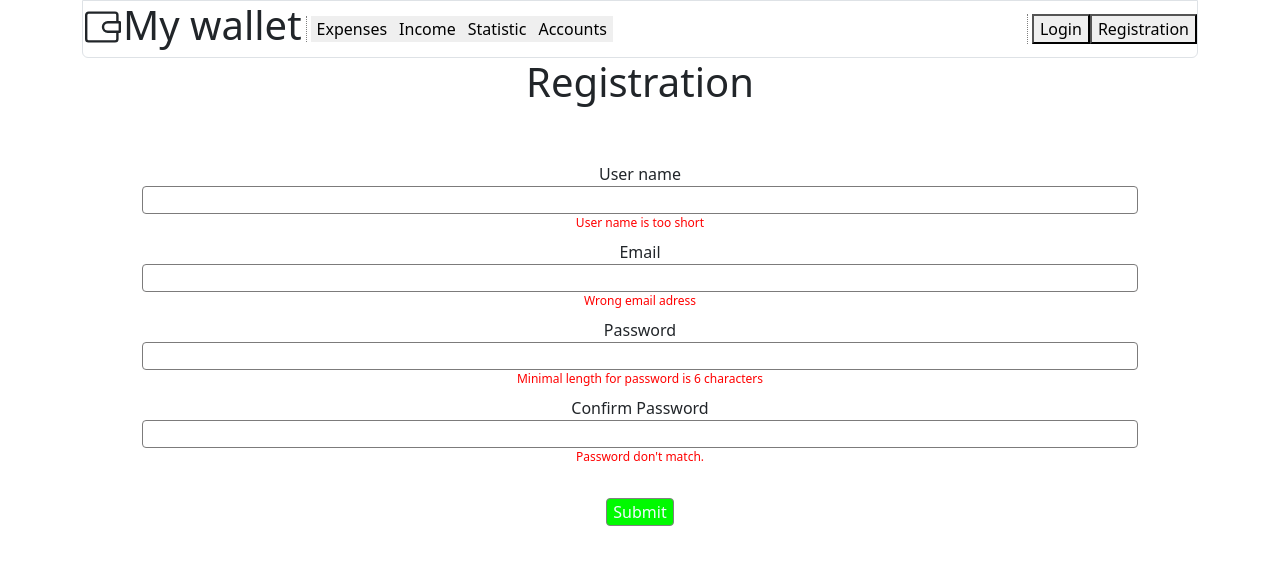
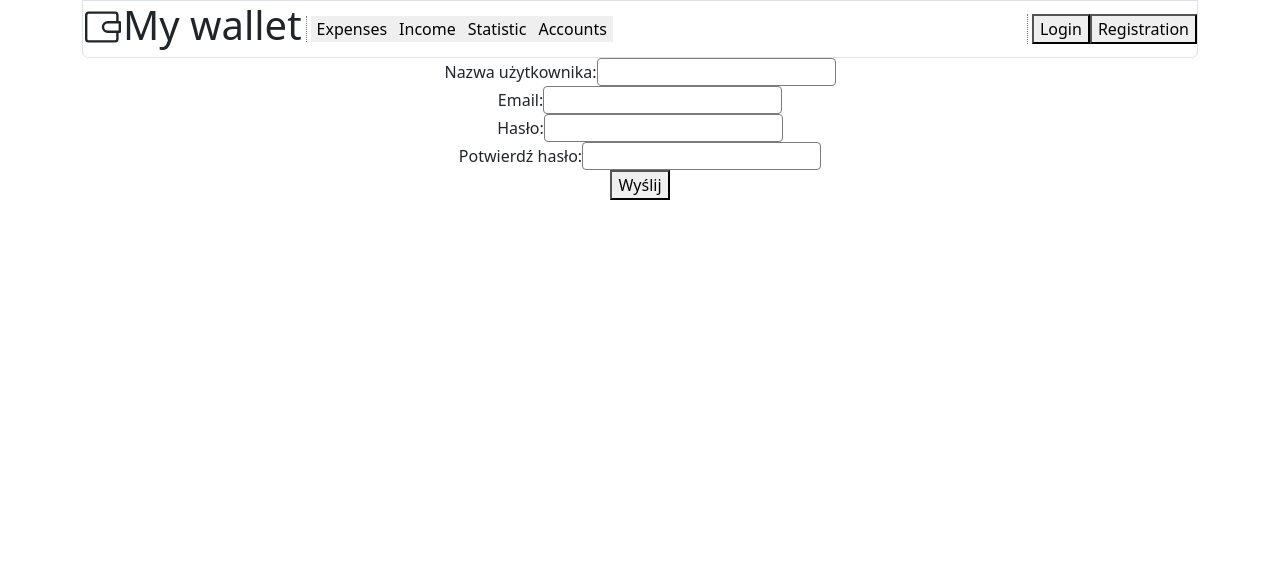
Before and after one commit to 6tomek7/My-wallet, a React (Create React App) app: page / in a window 1280 px wide. Both pictures are taken after a click on the button "Registration". Shown: the top 564 px of the page. Built offline with nearby package versions, Linux system fonts and the light colour scheme.

Commit message:
init fields

```diff
--- a/src/pages/Registration.js
+++ b/src/pages/Registration.js
@@ -1,66 +1,87 @@
-import React from "react";
+import React, { useState } from "react";
 import "./registration.css";
-import FieldToForm from "components/FieldToForm";
 const Registration = () => {
-  const formParameters = {
-    userName: "",
-    email: "",
-    password: "",
-    confirmationPassword: "",
+  const [username, setUsername] = useState("");
+  const [email, setEmail] = useState("");
+  const [password, setPassword] = useState("");
+  const [confirmPassword, setConfirmPassword] = useState("");
+  const [errors, setErrors] = useState({});
+
+  const validate = () => {
+    const errors = {};
+
+    if (username.length < 5) {
+      errors.username = "Nazwa użytkownika musi mieć minimum 5 znaków";
+    }
+
+    const passwordRegex = /^(?=.*[A-Z])(?=.*[!@#$%^&*]).{8,}$/;
+    if (!passwordRegex.test(password)) {
+      errors.password = "Hasło musi mieć minimum 8 znaków, zawierać co najmniej jedną dużą literę i jeden znak specjalny";
+    }
+
+    if (password !== confirmPassword) {
+      errors.confirmPassword = "Hasła muszą się zgadzać";
+    }
+
+    return errors;
   };
 
-  const handleSubmit = (event) => {
-    console.log(event);
-    event.preventDefault();
-  };
+  const handleSubmit = async (e) => {
+    e.preventDefault();
+    const validationErrors = validate();
+    if (Object.keys(validationErrors).length > 0) {
+      setErrors(validationErrors);
+      return;
+    }
 
-  const formDescription = [
-    {
-      id: 1,
-      name: "User name",
-      type: "text",
-      errorMessage: "User name is too short",
-    },
-    { id: 2, name: "Email", type: "email", errorMessage: "Wrong email adress" },
-    {
-      id: 3,
-      name: "Password",
-      type: "password",
-      errorMessage: "Minimal length for password is 6 characters",
-    },
-    {
-      id: 4,
-      name: "Confirm Password",
-      type: "password",
-      errorMessage: "Password don't match.",
-    },
-  ];
+    const user = { username, email, password };
 
-  const testFunction = () => {
-    const regex = "[a-z]{3,30}";
+    try {
+      const response = await fetch("http://test-database/user-registration", {
+        method: "POST",
+        headers: {
+          "Content-Type": "application/json",
+        },
+        body: JSON.stringify(user),
+      });
+      const data = await response.json();
+      console.log("Success:", data);
+    } catch (error) {
+      console.error("Error:", error);
+    }
   };
 
   return (
-    <div className="container">
-      <h1>Registration</h1>
-
-      <form onSubmit={handleSubmit} className="p-5 ">
-        {formDescription.map((e) => (
-          <FieldToForm
-            key={e.id}
-            name={e.name}
-            type={e.type}
-            errorMessage={e.errorMessage}
-          />
-        ))}
-        <div className="d-flex flex-column align-items-center w-100">
-          <br />
-          <button className="confirm-button" type="submit">
-            Submit
-          </button>
-        </div>
-      </form>
-    </div>
+    <form onSubmit={handleSubmit}>
+      <div>
+        <label>
+          Nazwa użytkownika:
+          <input type="text" value={username} onChange={(e) => setUsername(e.target.value)} />
+        </label>
+        {errors.username && <p>{errors.username}</p>}
+      </div>
+      <div>
+        <label>
+          Email:
+          <input type="email" value={email} onChange={(e) => setEmail(e.target.value)} />
+        </label>
+      </div>
+      <div>
+        <label>
+          Hasło:
+          <input type="password" value={password} onChange={(e) => setPassword(e.target.value)} />
+        </label>
+        {errors.password && <p>{errors.password}</p>}
+      </div>
+      <div>
+        <label>
+          Potwierdź hasło:
+          <input type="password" value={confirmPassword} onChange={(e) => setConfirmPassword(e.target.value)} />
+        </label>
+        {errors.confirmPassword && <p>{errors.confirmPassword}</p>}
+      </div>
+      <button type="submit">Wyślij</button>
+    </form>
   );
 };
 
```
